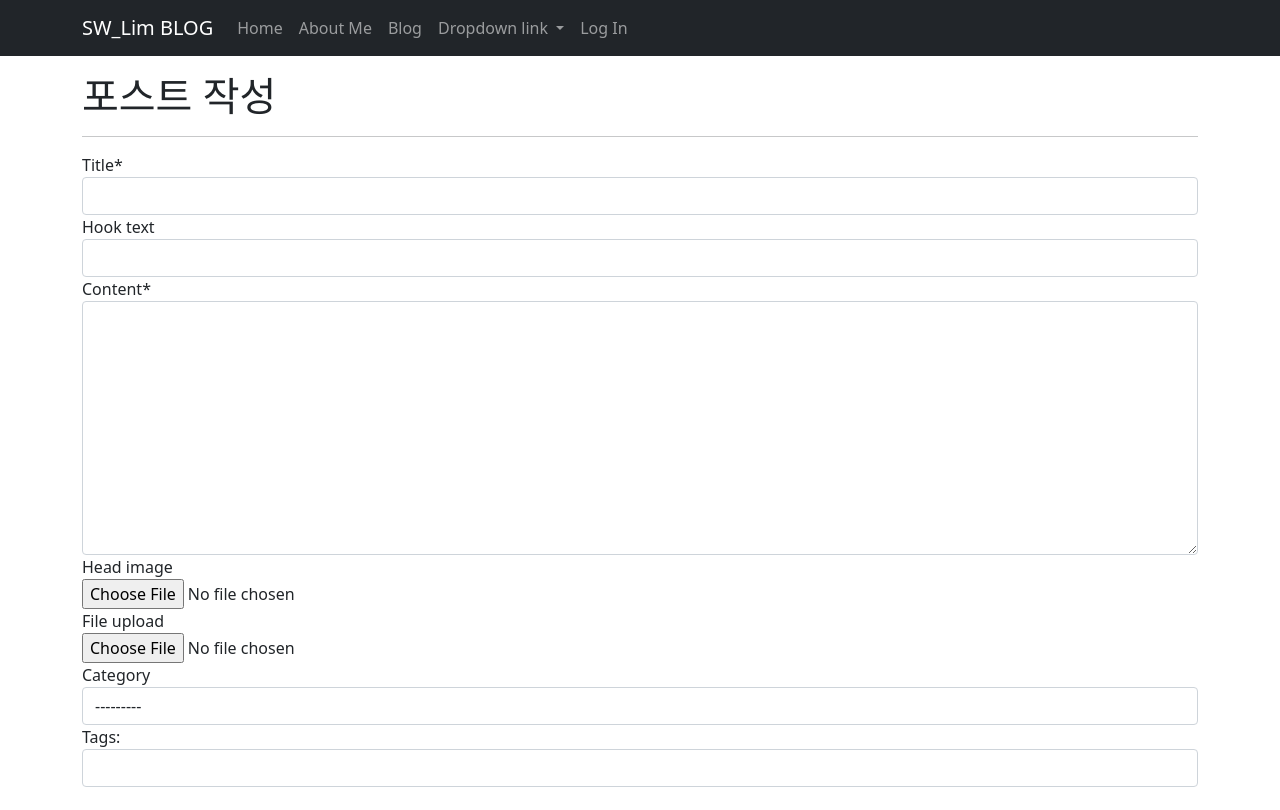
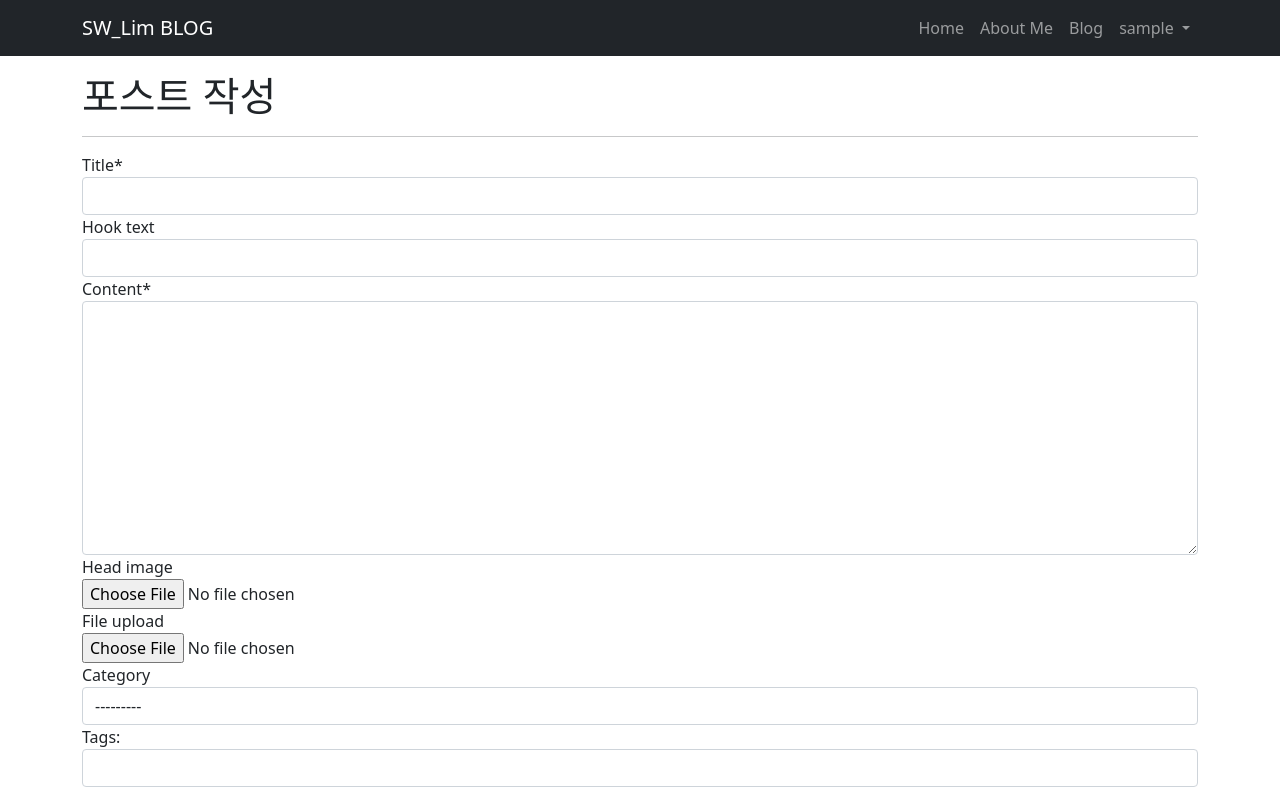
Before and after one commit to Lim-SW/doit_django, a Django app: page /blog/create_post/ in a window 1280 px wide. Shown: the top 810 px of the page. Run offline with Django 4.2, Linux system fonts and the light colour scheme; the visitor is signed in with stand-in values (Sample User, id 1); data that the repository does not hold is empty; some libraries are stand-ins or nearby versions.

Commit message:
로그인, 회원가입 기능 추가 + 구글로그인

```diff
--- a/blog/templates/blog/navbar.html
+++ b/blog/templates/blog/navbar.html
@@ -1,4 +1,5 @@
 {% load socialaccount %}
+
 <nav class="navbar navbar-expand-lg navbar-dark bg-dark fixed-top">
         <div class="container">
             <a class="navbar-brand" href="/">SW_Lim BLOG</a>
@@ -6,7 +7,7 @@
                 aria-controls="navbarNavDropdown" aria-expanded="false" aria-label="Toggle navigation">
                 <span class="navbar-toggler-icon"></span>
             </button>
-            <div class="collapse navbar-collapse" id="navbarNavDropdown">
+            <div class="collapse navbar-collapse justify-content-end" id="navbarNavDropdown">
                 <ul class="navbar-nav">
                     <li class="nav-item active">
                         <a class="nav-link" href="/">Home</a>
@@ -17,22 +18,23 @@
                     <li class="nav-item">
                         <a class="nav-link" href="/blog"/>Blog</a>
                     </li>
-                    <li class="nav-item dropdown">
+                </ul>
+                <ul class="navbar-nav ml-auto">
+                    {% if user.is_authenticated %}
+                        <li class="nav-item dropdown">
                         <a class="nav-link dropdown-toggle" href="#" id="navbarDropdownMenuLink" role="button"
                             data-toggle="dropdown" aria-haspopup="true" aria-expanded="false">
-                            Dropdown link
+                            {{ user.username }}
                         </a>
                         <div class="dropdown-menu" aria-labelledby="navbarDropdownMenuLink">
-                            <a class="dropdown-item" href="#">Action</a>
-                            <a class="dropdown-item" href="#">Another action</a>
-                            <a class="dropdown-item" href="#">Something else here</a>
+                            <a class="dropdown-item" href="/accounts/logout/">Log Out</a>
                         </div>
-                    </li>
-                </ul>
-                <ul class="navbar-nav ml-auto">
+                        </li>
+                    {% else %}
                     <li class="nav-item">
                         <a class="nav-link" href="#" data-toggle="modal" data-target="#loginModal">Log In</a>
                     </li>
+                    {% endif %}
                 </ul>
             </div>
         </div>
@@ -52,11 +54,11 @@
                 <div class="modal-body">
                     <div class="row">
                         <div class="col-md-6">
-                            <a role="button" button class="btn btn-outline-dark btn-block btn-sm" href="{% provider_login_url 'google' %}"><i class="fab fa-google"></i>&nbsp&nbsp Log in with Google</a>
-                            <button type="button" class="btn btn-outline-dark btn-block btn-sm "><i class="far fa-envelope"></i>&nbsp&nbsp Log in with E-mail</button>
+                            <a role="button" class="btn btn-outline-dark btn-block btn-sm" href="{% provider_login_url 'google' %}"><i class="fab fa-google"></i>&nbsp&nbsp Log in with Google</a>
+                            <a role="button" class="btn btn-outline-dark btn-block btn-sm" href="/accounts/login/"><i class="far fa-envelope"></i>&nbsp&nbsp Log in with E-mail</a>
                         </div>
                         <div class="col-md-6">
-                            <button type="button" class="btn btn-outline-dark btn-block btn-sm"><i class="far fa-envelope"></i>&nbsp&nbsp Sign Up with E-mail</button>
+                            <a role="button" class="btn btn-outline-dark btn-block btn-sm" href="/accounts/signup/"><i class="far fa-envelope"></i>&nbsp&nbsp Sign Up with E-mail</a>
                         </div>
                     </div>
                 </div>
--- a/do_it_django_prj/settings.py
+++ b/do_it_django_prj/settings.py
@@ -163,5 +163,5 @@ SITE_ID = 1
 
 ACCOUNT_EMAIL_REQUIRED = True
 ACCOUNT_EMAIL_VERIFICATION = 'none'
-ACCOUNT_DEFAULT_HTTP_PROTOCOL = 'https'
+#ACCOUNT_DEFAULT_HTTP_PROTOCOL = 'https'
 LOGIN_REDIRECT_URL = '/blog/'
```
Also changed, not shown: README.md.
